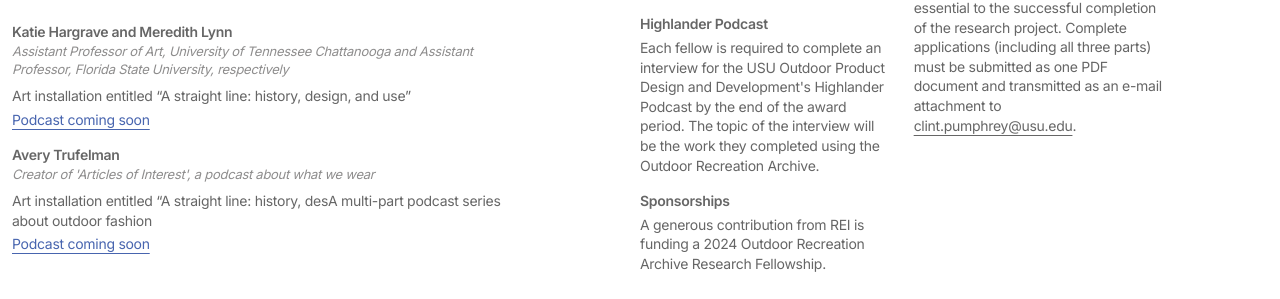
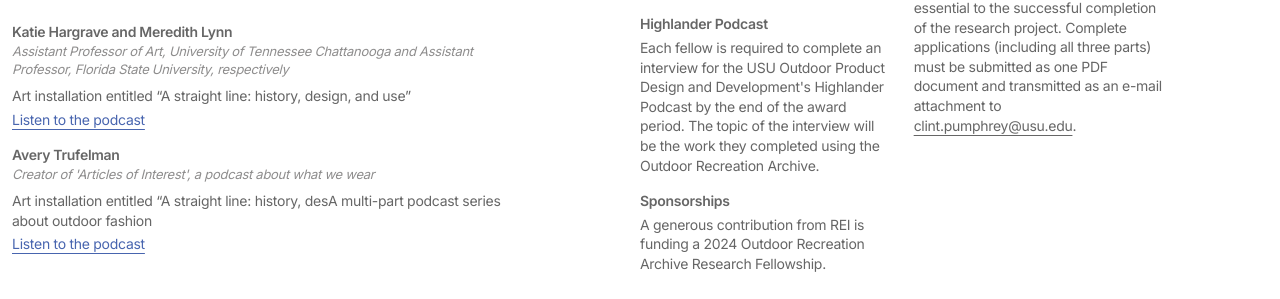
Before and after one commit to gabewolford/outdoor-recreation-archive, a Next.js app: page /research-fellowship in a window 1280 px wide. Shown: the part 821-1120 px from the top of the page. Built offline with nearby package versions, Linux system fonts and the light colour scheme.

Commit message:
added 2023 podcast links

```diff
--- a/src/app/research-fellowship/page.js
+++ b/src/app/research-fellowship/page.js
@@ -11,8 +11,9 @@ export default function ResearchFellowshipPage() {
         "Assistant Professor of Art, University of Tennessee Chattanooga and Assistant Professor, Florida State University, respectively",
       description:
         "Art installation entitled “A straight line: history, design, and use”",
-      linkText: "Podcast coming soon",
-      podcastUrl: null,
+      linkText: "Listen to the podcast",
+      podcastUrl:
+        "https://open.spotify.com/episode/7iEqlZphN7Q7aTB4UNfJBv?si=6181e24354ab468e",
     },
     {
       year: 2023,
@@ -21,8 +22,9 @@ export default function ResearchFellowshipPage() {
         "Creator of 'Articles of Interest', a podcast about what we wear",
       description:
         "Art installation entitled “A straight line: history, desA multi-part podcast series about outdoor fashion",
-      linkText: "Podcast coming soon",
-      podcastUrl: null,
+      linkText: "Listen to the podcast",
+      podcastUrl:
+        "https://open.spotify.com/episode/6maL1vwjIOiWgBlqReZ9vR?si=81d8a5fd98594af6",
     },
     {
       year: 2022,
```
